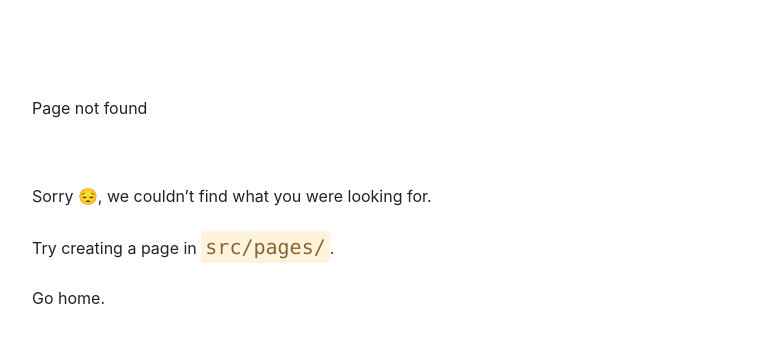
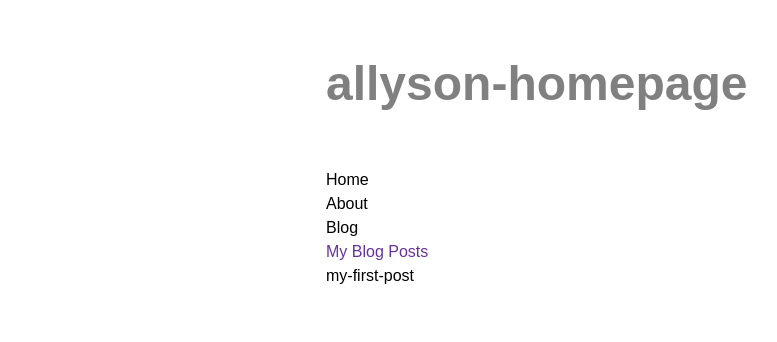
Before and after one commit to wallycarvalho/portfolio, a Gatsby site: page /blog in a window 1280 px wide. Before the commit this address had no page. Shown: the whole page, without its empty margins (64-841 px from the left). Built offline with nearby package versions, Linux system fonts and the light colour scheme; Gatsby itself is replaced by a stand-in of ours.

Commit message:
feat: introducing basic tutorial graphql + source file system plugin

```diff
--- a/gatsby-config.ts
+++ b/gatsby-config.ts
@@ -23,6 +23,14 @@
         "path": "./src/images/"
       },
       __key: "images"
+    },
+    {
+      resolve: 'gatsby-source-filesystem',
+      options: {
+        "name": "blog",
+        "path": `${__dirname}/blog`
+      },
+      __key: "images"
     }]
 };
 
--- a/src/components/layout.module.css
+++ b/src/components/layout.module.css
@@ -18,3 +18,9 @@
 .nav-link-text {
   color: black;
 }
+.siteTitle {
+  font-size: 3rem;
+  color: gray;
+  font-weight: 700;
+  margin: 3rem 0;
+}
--- a/src/components/layout.tsx
+++ b/src/components/layout.tsx
@@ -1,11 +1,12 @@
 import * as React from 'react'
-import { Link } from 'gatsby'
+import { Link, useStaticQuery, graphql } from 'gatsby'
 import {
     container,
     heading,
     navLinks,
     navLinkItem,
-    navLinkText
+    navLinkText,
+    siteTitle,
 } from './layout.module.css'
 
 interface LayoutProps {
@@ -14,8 +15,23 @@
 }
 
 const Layout: React.FC<LayoutProps> = ({ pageTitle, children }) => {
+    const data = useStaticQuery(graphql`
+    query {
+        site {
+            id
+            siteMetadata {
+              title
+              description
+              siteUrl
+            }
+        }
+    }`);
+
+    console.log(data)
+
     return (
         <div className={container}>
+            <header className={siteTitle}>{data.site.siteMetadata.title}</header>
             <nav>
                 <ul className={navLinks}>
                     <li className={navLinkItem}>
@@ -23,6 +39,9 @@
                     </li>
                     <li className={navLinkItem}>
                         <Link to="/about" className={navLinkText}>About</Link>
+                    </li>
+                    <li className={navLinkItem}>
+                        <Link to="/blog" className={navLinkText}>Blog</Link>
                     </li>
                 </ul>
             </nav>
--- a/src/pages/about.tsx
+++ b/src/pages/about.tsx
@@ -9,7 +9,7 @@
         <main>
             <Layout pageTitle="About page">Header with info</Layout>
             <br />
-            <h1>About Me</h1>
+            <h1>About Me 1</h1>
             <p>Hi there! I'm the proud creator of this site, which I built with Gatsby.</p>
         </main>
     )
--- /dev/null
+++ b/src/pages/blog.jsx
@@ -0,0 +1,33 @@
+import * as React from 'react'
+import { graphql } from 'gatsby'
+import Layout from '../components/layout'
+
+const BlogPage = ({ data }) => {
+    return (
+        <Layout pageTitle="My Blog Posts">
+            <ul>
+                {
+                    data.allFile.nodes.map((item) => (
+                        <li key={item.name}>
+                            {item.name}
+                        </li>
+                    ))
+                }
+            </ul>
+        </Layout>
+    )
+}
+
+export const query = graphql`
+query {
+    allFile(filter: {sourceInstanceName: {eq: "blog"}}) {
+      nodes {
+        name
+        sourceInstanceName
+      }
+    }
+  }
+`;
+
+
+export default BlogPage
```
Also changed, not shown: blog/my-first-post.md (added).
